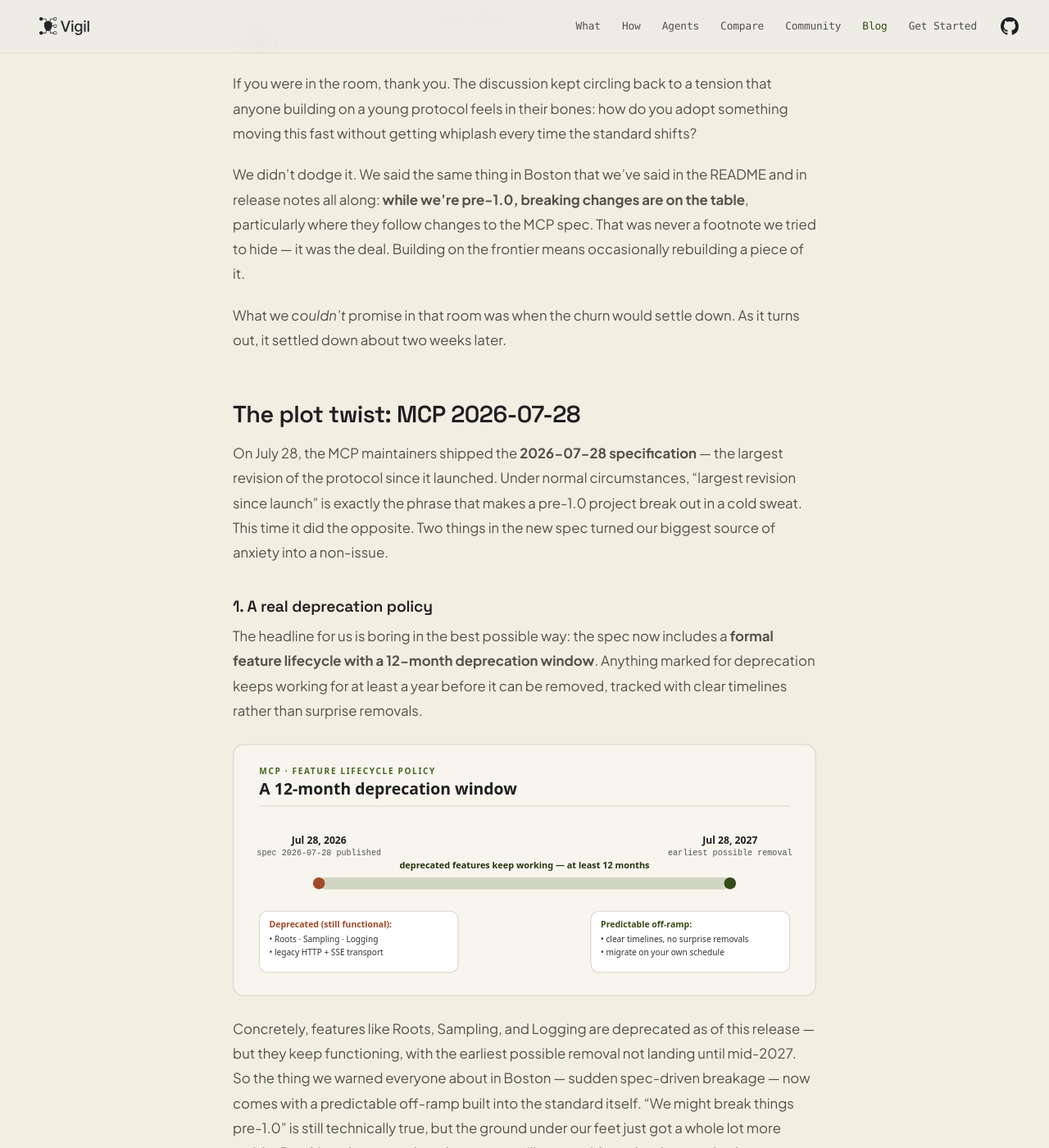
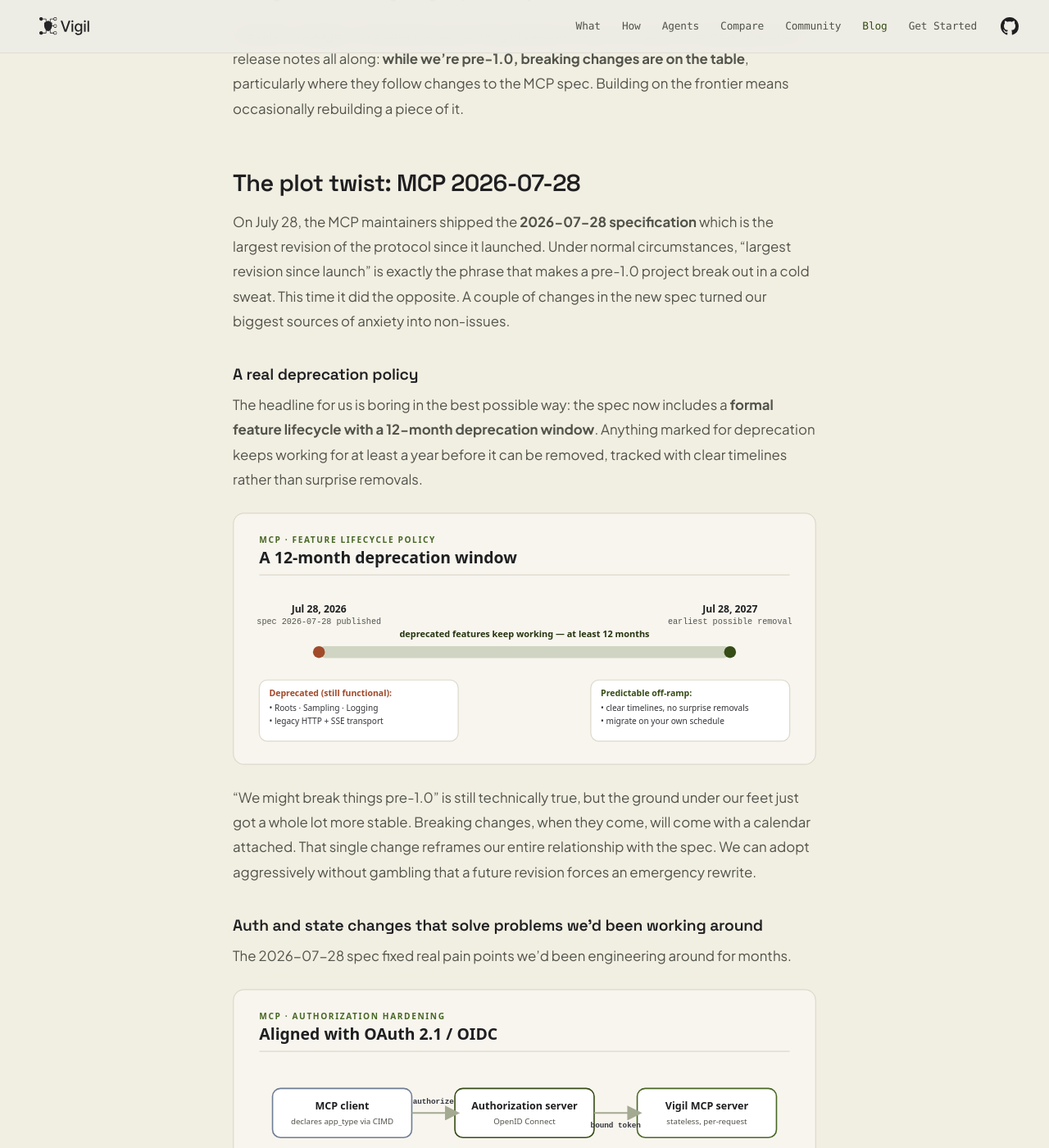
Before and after one commit to Vigil-SOC/vigil-soc.github.io, a Jekyll site: the page built from _posts/2026-08-05-shipping-fast-breaking-less.md, in a window 1280 px wide and 1400 px high, scrolled down 3213 px. Shown: the whole window at 82% size. Built offline with Jekyll 4.4.1, drawn with Linux system fonts in a browser that asks for light colours; some web fonts are replaced; some of the changed text lies outside the part shown.

Commit message:
Refactor content for clarity and alignment with MCP
Updated the excerpt and several paragraphs for clarity and conciseness. Improved readability and alignment with the MCP specification.

```diff
--- a/_posts/2026-08-05-shipping-fast-breaking-less.md
+++ b/_posts/2026-08-05-shipping-fast-breaking-less.md
@@ -5,12 +5,10 @@
 author: "Vigil SOC Team"
 category: "Engineering"
 tags: [engineering, mcp, release, kubernetes, community]
-excerpt: "The repo is moving at its highest pace ever, the core is refactored and spec-aligned, and MCP's new 2026-07-28 release turned our biggest pre-1.0 risk into a 12-month safety net — with a stateless core that drops straight into Kubernetes."
+excerpt: "The repo is moving at its highest pace ever, the core is refactored and spec-aligned, and MCP's new 2026-07-28 release turned our biggest pre-1.0 risk into a 12-month safety net along with a stateless core that drops straight into Kubernetes."
 ---
 
-If you've been watching the Vigil repo lately, you already know the vibe: the commit graph looks less like a heartbeat and more like a caffeine spike. We've spent the last stretch moving fast on the parts that matter — cleaning up the guts of the project, getting ahead of the biggest MCP change since the protocol launched, and taking the pain out of running Vigil in the places people actually run it.
-
-Here's where things stand, what changed, and why the timing worked out better than we had any right to expect.
+If you've been watching the Vigil repo lately, you already know the vibe: the commit graph looks less like a heartbeat and more like a caffeine spike. We've spent the last stretch moving fast on the parts that matter. To summarize activity we are cleaning up the guts of the project, getting ahead of the biggest MCP change since the protocol launched, and taking the pain out of running Vigil in the places people actually run it.
 
 ## The scoreboard
 
@@ -35,46 +33,42 @@
 
 ![Layered diagram of the refactored Vigil architecture: agents and workflows over refactored frontend and backend tooling, an MCP client layer aligned to the 2026-07-28 spec, and MCP-server integrations such as SIEM, EDR, and threat intel.](/assets/blog/2026-08-05-shipping-fast-breaking-less/refactor-architecture.svg)
 
-We've had our heads down on a focused refactor of the underlying tooling on **both** the backend and the frontend. The goal wasn't new features for their own sake — it was to pay down the kind of debt that accumulates when a project grows fast: inconsistent patterns, tooling that fought you more than it helped, and integration seams that had drifted out of alignment with the MCP standard they were supposed to speak.
+We've had our heads down on a focused refactor of the underlying tooling on **both** the backend and the frontend. The goal wasn't new features for their own sake but instead to pay down the kind of debt that accumulates when a project grows fast: inconsistent patterns, tooling that fought you more than it helped, and integration seams that had drifted out of alignment with the MCP standard they were supposed to speak.
 
 Two forces drove the cleanup:
 
 1. **Aligning with the MCP specification.** Vigil's whole pitch is that your integrations use an open standard, not a vendor's black box. That promise only holds if we actually track the spec closely — so a lot of this work was getting our client and server code lined up with where MCP is headed, not where it used to be.
 2. **Contributor feedback.** A steady stream of "why is this like this?" and "this would be so much easier if…" from the community. Some of it stung. Most of it was right. The refactor bakes a lot of that feedback directly into the structure of the code, so the next person to open the repo inherits the good decisions instead of the archaeology.
 
-The result is a leaner core that's easier to read, easier to fork, and easier to rewire — which, for a project built on the idea that you should *own* your SOC rather than rent it, is kind of the entire point.
+The result is a leaner core that's easier to read, easier to fork, and easier to rewire.
 
 ## A quick recap from Boston
 
-Some of the sharpest conversations of the season didn't happen in a PR thread — they happened in person, at the **AI Cyber Alliance** gathering in Boston hosted by **Venture Guides**.
+I gave a quick intro to Vigil SOC at the **AI Cyber Alliance** gathering in Boston hosted by **Venture Guides**.
 
 If you were in the room, thank you. The discussion kept circling back to a tension that anyone building on a young protocol feels in their bones: how do you adopt something moving this fast without getting whiplash every time the standard shifts?
 
-We didn't dodge it. We said the same thing in Boston that we've said in the README and in release notes all along: **while we're pre-1.0, breaking changes are on the table**, particularly where they follow changes to the MCP spec. That was never a footnote we tried to hide — it was the deal. Building on the frontier means occasionally rebuilding a piece of it.
-
-What we *couldn't* promise in that room was when the churn would settle down. As it turns out, it settled down about two weeks later.
+We didn't dodge it. We said the same thing in Boston that we've said in the README and in release notes all along: **while we're pre-1.0, breaking changes are on the table**, particularly where they follow changes to the MCP spec. Building on the frontier means occasionally rebuilding a piece of it.
 
 ## The plot twist: MCP 2026-07-28
 
-On July 28, the MCP maintainers shipped the **2026-07-28 specification** — the largest revision of the protocol since it launched. Under normal circumstances, "largest revision since launch" is exactly the phrase that makes a pre-1.0 project break out in a cold sweat. This time it did the opposite. Two things in the new spec turned our biggest source of anxiety into a non-issue.
+On July 28, the MCP maintainers shipped the **2026-07-28 specification** which is the largest revision of the protocol since it launched. Under normal circumstances, "largest revision since launch" is exactly the phrase that makes a pre-1.0 project break out in a cold sweat. This time it did the opposite. A couple of changes in the new spec turned our biggest sources of anxiety into non-issues.
 
-### 1. A real deprecation policy
+### A real deprecation policy
 
 The headline for us is boring in the best possible way: the spec now includes a **formal feature lifecycle with a 12-month deprecation window**. Anything marked for deprecation keeps working for at least a year before it can be removed, tracked with clear timelines rather than surprise removals.
 
 ![Timeline of MCP's 12-month deprecation window: on July 28, 2026 the 2026-07-28 spec deprecates Roots, Sampling, Logging, and the legacy HTTP+SSE transport while they keep working; the earliest possible removal is July 28, 2027.](/assets/blog/2026-08-05-shipping-fast-breaking-less/mcp-deprecation-timeline.svg)
 
-Concretely, features like Roots, Sampling, and Logging are deprecated as of this release — but they keep functioning, with the earliest possible removal not landing until mid-2027. So the thing we warned everyone about in Boston — sudden spec-driven breakage — now comes with a predictable off-ramp built into the standard itself. "We might break things pre-1.0" is still technically true, but the ground under our feet just got a whole lot more stable. Breaking changes, when they come, will come with a calendar attached.
+"We might break things pre-1.0" is still technically true, but the ground under our feet just got a whole lot more stable. Breaking changes, when they come, will come with a calendar attached. That single change reframes our entire relationship with the spec. We can adopt aggressively without gambling that a future revision forces an emergency rewrite.
 
-That single change reframes our entire relationship with the spec. We can adopt aggressively without gambling that a future revision forces an emergency rewrite.
+### Auth and state changes that solve problems we'd been working around
 
-### 2. Auth and state changes that solve problems we'd been working around
-
-The other half of the good news is that 2026-07-28 didn't just add guardrails — it fixed real pain points we'd been engineering around for months.
+The 2026-07-28 spec fixed real pain points we'd been engineering around for months.
 
 ![Diagram of MCP authorization hardening: an MCP client authorizes against an OpenID Connect authorization server and receives an issuer-bound token for the Vigil MCP server, with callouts for RFC 9207 issuer validation, CIMD replacing Dynamic Client Registration, issuer-bound credentials, and clearer refresh-token and step-up scope rules.](/assets/blog/2026-08-05-shipping-fast-breaking-less/auth-hardening.svg)
 
-The spec moved MCP to a **stateless core**. The old `initialize` handshake and the `Mcp-Session-Id` header are gone; every request now carries its own protocol version, client identity, and capabilities. On the auth side, the spec hardened everything to line up with mainstream OAuth 2.1 and OpenID Connect — RFC 9207 issuer validation to blunt mix-up attacks, a shift from Dynamic Client Registration toward client metadata documents, credentials bound to their issuing authorization server, and clearer rules for refresh tokens and step-up scopes.
+The spec moved MCP to a **stateless core**. The old `initialize` handshake and the `Mcp-Session-Id` header are gone; every request now carries its own protocol version, client identity, and capabilities. On the auth side, the spec hardened everything to line up with mainstream OAuth 2.1 and OpenID Connect.
 
 For Vigil, a bunch of the custom scaffolding we'd built to paper over session state and awkward auth flows can simply retire. Fewer workarounds, fewer moving parts, less code we have to maintain to keep the integrations honest. The refactor above and the new spec met in the middle at exactly the right moment.
 
@@ -84,13 +78,13 @@
 
 ![Diagram of a stateless MCP core in Kubernetes: clients send self-contained requests through a plain round-robin load balancer to any of four identical stateless Vigil pods, with no sticky sessions, no ingress persistence, and the freedom to scale, drain, and roll pods.](/assets/blog/2026-08-05-shipping-fast-breaking-less/stateless-kubernetes.svg)
 
-Because the protocol is now stateless — no session ID to pin a client to a particular server instance — **any instance can serve any request**. That means Vigil sits happily behind a plain round-robin load balancer.
+Because the protocol is now stateless there is no session ID to pin a client to a particular server instance. **Any instance can serve any request**. That means Vigil sits happily behind a plain round-robin load balancer.
 
 If you've ever deployed a stateful service into Kubernetes, you know the tax that stateless design just eliminated:
 
 - **No sticky sessions.** You don't need session affinity to keep a client glued to the pod that holds its state, because there is no per-session state to hold.
 - **No persistence games on the ingress.** No cookie-based affinity, no consistent-hash routing gymnastics, no special ingress annotations just to keep connections from falling over on the next request.
-- **Scale and roll however you want.** Add pods, drain pods, do a rolling deploy — requests just land wherever the load balancer sends them and Just Work.
+- **Scale and roll however you want.** Add pods, drain pods, do a rolling deploy and requests just land wherever the load balancer sends them and just work.
 
 Getting Vigil into a cluster used to mean thinking carefully about session affinity and ingress configuration. Now it's closer to "point a standard load balancer at it and go." For teams trying to stand up an AI SOC quickly without becoming reluctant experts in ingress persistence, that's a genuine unlock.
 
@@ -103,7 +97,7 @@
 - The MCP change we'd been bracing for turned out to hand us a 12-month safety net and fix our auth and state headaches in one release.
 - And the payoff for operators is a service that drops into Kubernetes without the usual stateful-app baggage.
 
-Pre-1.0 still means pre-1.0 — we're not going to pretend the road is perfectly smooth from here. But the biggest source of uncertainty just got a lot more manageable, and the code you'd be building on is in the best shape it's ever been.
+Pre-1.0 still means pre-1.0 so we're not going to pretend the road is perfectly smooth from here. But the biggest source of uncertainty just got a lot more manageable, and the code you'd be building on is improving which each commit.
 
 ## Get involved
 
@@ -114,4 +108,6 @@
 - **Send a PR** — 89 got opened in five weeks; there's plenty of room for yours.
 - **Come hang out in Discord** — feedback, code, and memes all count.
 
+We'll have additional posts and updates for the upcoming 0.5.0 release.
+
 Thanks for building this with us. See you in the commit graph.
```
